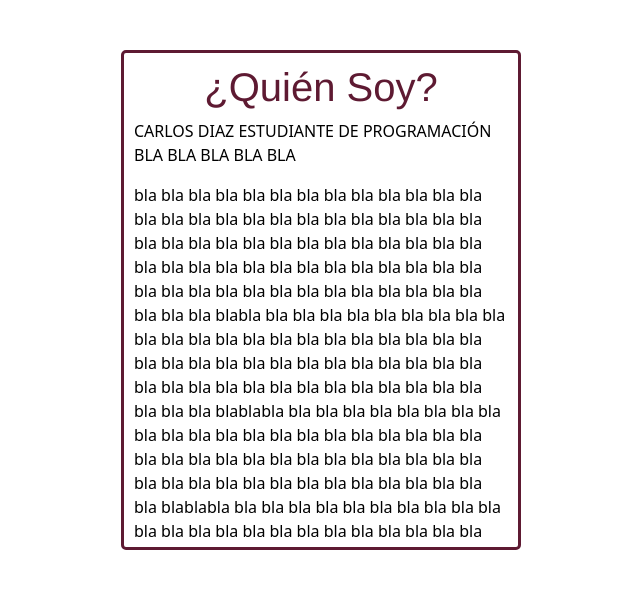
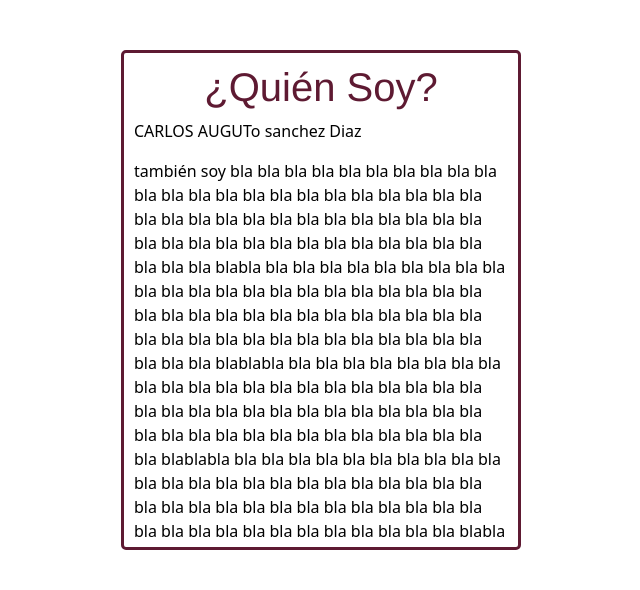
Before and after one commit to Tsammet/Tsammet, a Django app: page /quien_soy/ in a window 1280 px wide. Shown: the part 56-646 px from the top of the page, without its empty margins (329-969 px from the left). Run offline with Django 4.2, Linux system fonts and the light colour scheme; parts of the project's set-up code (start-up, migrations or seed data) failed here and were passed over; some libraries are stand-ins or nearby versions.

Commit message:
agregando contenido al template quiensoy

```diff
--- a/principal/templates/principal/quien_soy.html
+++ b/principal/templates/principal/quien_soy.html
@@ -6,8 +6,8 @@
 
     <h1> ¿Quién Soy? </h1>
 
-    <p>CARLOS DIAZ ESTUDIANTE DE PROGRAMACIÓN BLA BLA BLA BLA BLA </p>
-    <p> bla bla bla bla bla bla bla bla bla bla bla bla bla bla bla bla bla bla bla
+    <p>CARLOS AUGUTo sanchez Diaz</p>
+    <p>también soy bla bla bla
      bla bla bla bla bla bla bla bla bla bla bla bla bla bla bla bla bla
     bla bla bla bla bla bla bla bla bla bla bla bla bla bla bla bla bla bla
      bla bla bla bla bla bla bla bla bla bla bla bla bla bla blabla bla bla
```
